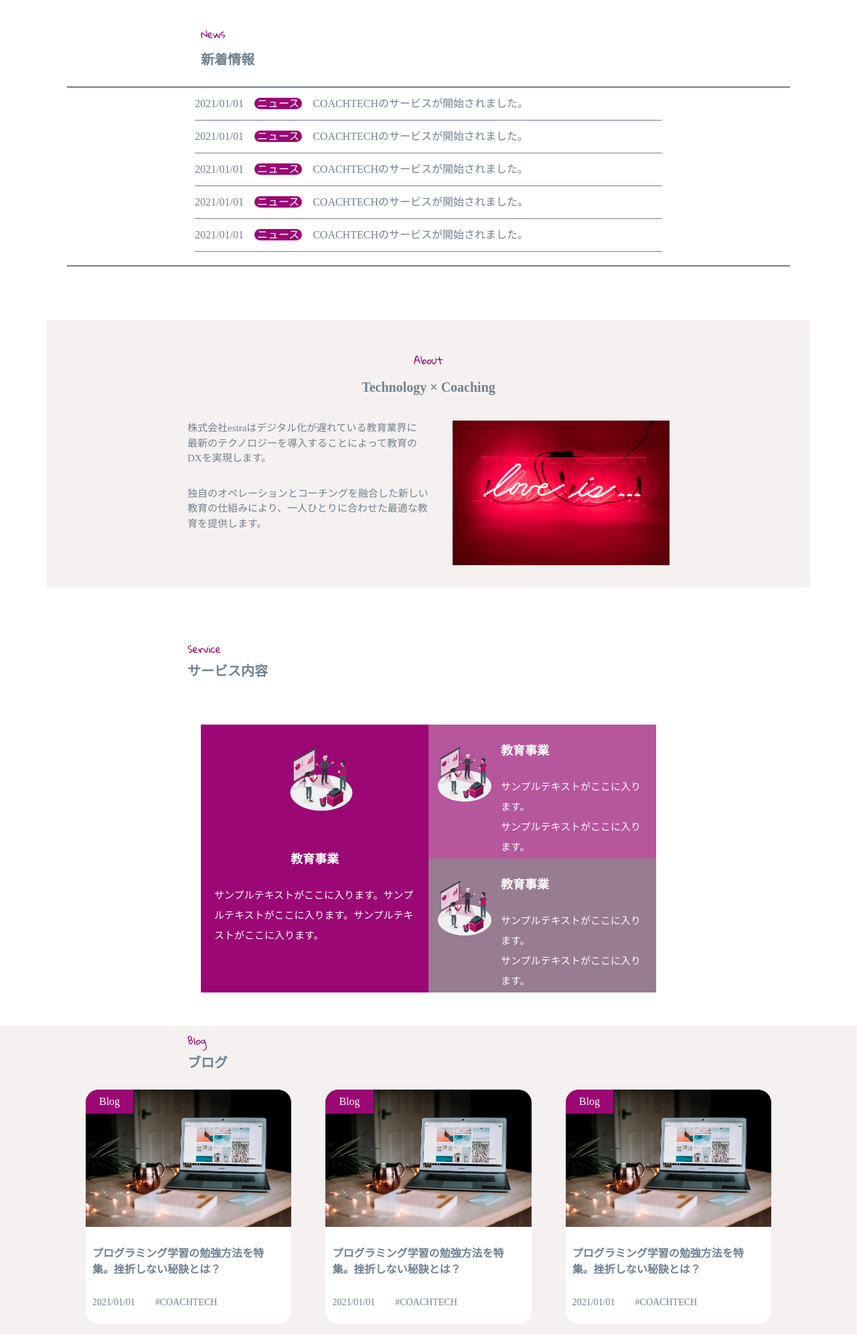
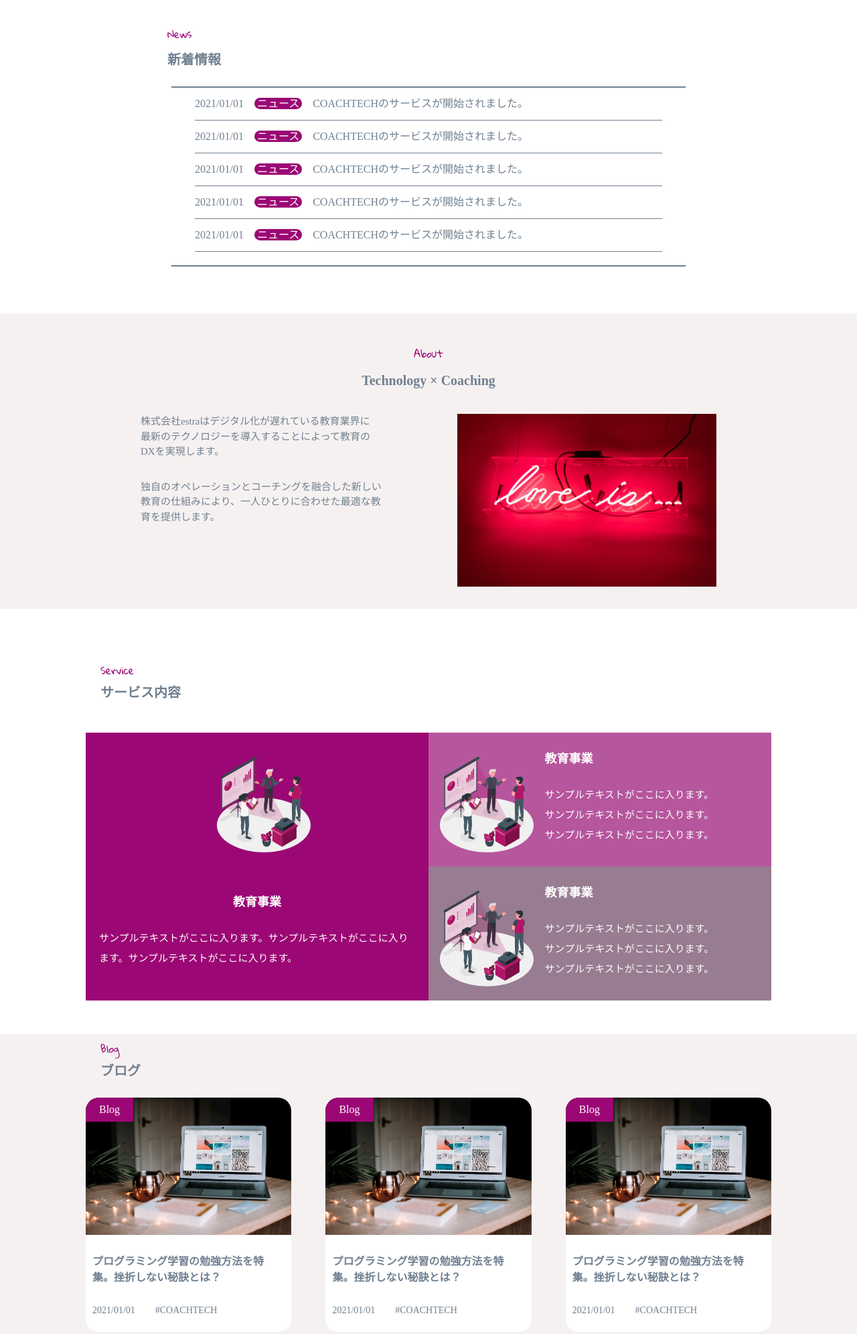
Before and after one commit to mayumikawanami/20231017_kawanami_coachtech_lp2, a plain HTML site: page index.html in a window 1280 px wide. Shown: the part 640-2632 px from the top of the page at 67% size. Drawn offline with Linux system fonts and the light colour scheme; a web font is replaced by a local one.

Commit message:
再提出20231022

```diff
--- a/css/style.css
+++ b/css/style.css
@@ -75,24 +75,24 @@ a {
     font-family: 'Gloria Hallelujah',cursive;
     font-size: 15px;
     color: rgb(155, 7, 116);
-    margin: 100px auto 0 300px;
+    margin: 100px auto 0 250px;
 }
 
 .news__ttl{
     display:inline-block;
     font-size: 20px;
-    padding-right: 600px;
+    padding-right: 500px;
     line-height: 3;
-    margin: 0px auto 0 300px;
+    margin: 0px auto 0 250px;
 }
 
 .news__info{
     padding-bottom: 20px;
-    margin: 10px 100px;
+    margin: 10px auto;
     border-top: solid 2px;
     border-bottom: solid 2px;
-    display: inline-block;
     text-align: center;
+    width: 60%;
 }
 
 .news__info--text{
@@ -112,7 +112,7 @@ a {
 
 .about{
     background-color: rgb(246, 241, 241);
-    margin: 70px;
+    margin: 70px 0;
     padding-bottom: 20px;
 }
 .about__top{
@@ -153,21 +153,21 @@ a {
     font-size: 15px;
     color: rgb(155, 7, 116);
     line-height: 3;
-    padding-left: 280px;
+    padding-left: 150px;
 }
 
 .service__ttl{
     display: inline-block;
     font-size: 20px;
-    padding-left: 280px;
-    padding-bottom: 20px;
+    padding-left: 150px;
 }
 
 .service__detail{
     display: grid;
     grid-template-rows: 200px 200px;
     grid-template-columns: 1fr 1fr;
-    margin: 50px 300px;
+    margin: 50px auto;
+    width: 80%;
 }
 
 .service__detail div{
@@ -229,21 +229,19 @@ a {
     font-size: 15px;
     color: rgb(155, 7, 116);
     line-height: 3;
-    margin-top: 30px;
-    padding-left: 280px;
+    padding-left: 150px;
 }
 
 .blog__ttl {
     display: inline-block;
     font-size: 20px;
-    padding-left: 280px;
-    padding-bottom: 20px;
+    padding-left: 150px;
 }
 
 .blog__flex{
     display: flex;
     justify-content: space-between;
-    margin: 10px auto;
+    margin: 30px auto;
     width: 80%;
 }
 
@@ -270,8 +268,8 @@ a {
 }
 
 .card__content{
-    margin: 15px auto;
-    padding: 10px;
+    margin: 25px auto;
+    padding: 0 10px;
 }
 
 .card__text{
@@ -306,13 +304,13 @@ a {
     color: rgb(155, 7, 116);
     line-height: 3;
     margin-top: 30px;
-    padding-left: 370px;
+    padding-left: 300px;
 }
 
 .company__ttl {
     display: inline-block;
     font-size: 20px;
-    padding-left: 370px;
+    padding-left: 300px;
     padding-bottom: 20px;
 }
 
--- a/index.html
+++ b/index.html
@@ -117,8 +117,8 @@
     </div>
 </div>
 <div class="blog">
-    <p class="service__top">Blog</p>
-    <h2 class="service__ttl">ブログ</h2>
+    <p class="blog__top">Blog</p>
+    <h2 class="blog__ttl">ブログ</h2>
     <div class="blog__flex">
         <div class="blog__card">
             <div class="card__img">
```
